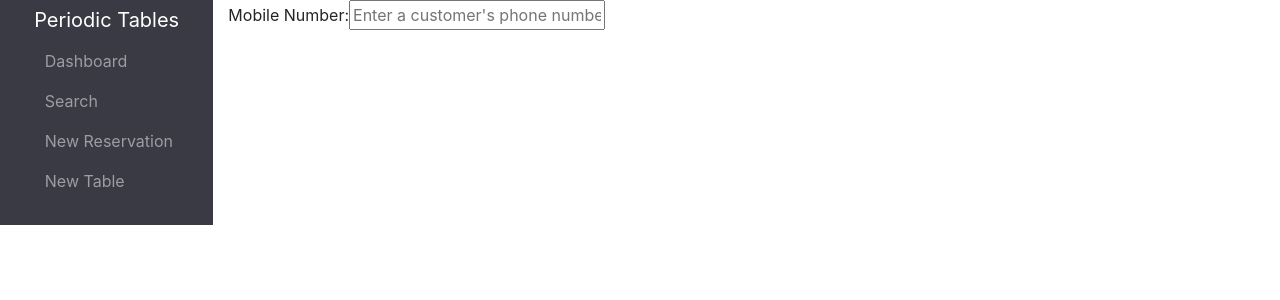
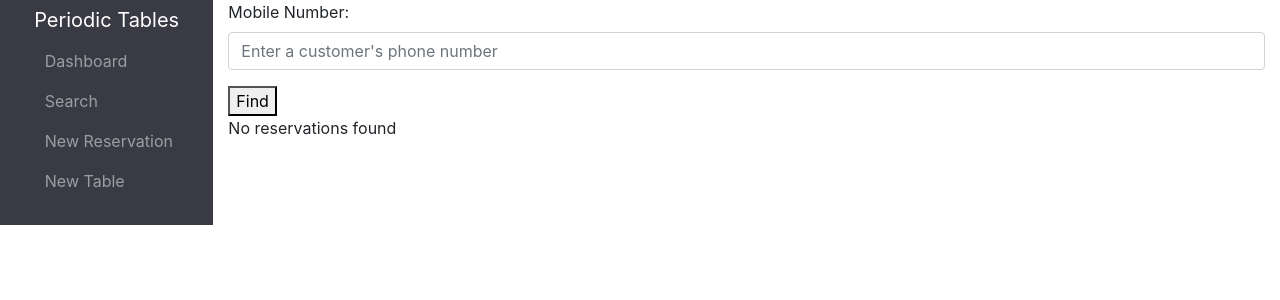
Before and after one commit to lawrenceyoon/Restaurant-Reservation-Project, a React (Create React App) app in the folder front-end/: page /search in a window 1280 px wide. Shown: the top 300 px of the page. Built offline with nearby package versions, Linux system fonts and the light colour scheme; no server answers; a web font is replaced by a local one.

Commit message:
finished 7th user story, ONTO LAST ONE!

```diff
--- a/front-end/src/dashboard/Dashboard.js
+++ b/front-end/src/dashboard/Dashboard.js
@@ -56,7 +56,7 @@ function Dashboard() {
       people,
       status,
     }) => (
-      <section key={reservation_id}>
+      <div className="reservation" key={reservation_id}>
         <h3>
           {first_name} {last_name} ID #: {reservation_id}
         </h3>
@@ -69,7 +69,7 @@ function Dashboard() {
             <button type="button">Seat</button>
           </Link>
         ) : null}
-      </section>
+      </div>
     )
   );
 
@@ -125,7 +125,7 @@ function Dashboard() {
   const tablesData = tables.map(
     ({ table_id, table_name, capacity, reservation_id }) => {
       return (
-        <section key={table_id}>
+        <div className="table" key={table_id}>
           <h3>Table Name: {table_name}</h3>
           <p>Table ID: {table_id}</p>
           <p>Capacity: {capacity}</p>
@@ -145,12 +145,10 @@ function Dashboard() {
               </button>
             </div>
           )}
-        </section>
+        </div>
       );
     }
   );
-
-  /* ----- helper functions ----- */
 
   /* ----- event handlers ----- */
   const handleNextButton = () => {
--- a/front-end/src/reservations/NewReservation.js
+++ b/front-end/src/reservations/NewReservation.js
@@ -13,9 +13,9 @@ const NewReservation = () => {
 
   /* ----- state ----- */
   const initialFormState = {
-    first_name: 'test_f_name',
-    last_name: 'test_l_name',
-    mobile_number: '111-222-3333',
+    first_name: '',
+    last_name: '',
+    mobile_number: '',
     // reservation_date: today(),
     reservation_date: today(),
     reservation_time: '18:00:00',
@@ -28,6 +28,17 @@ const NewReservation = () => {
   const [formErrors, setFormErrors] = useState([]);
 
   /* ----- helper functions ----- */
+  // checks if mobile_number is in proper format: all numbers XXX-XXX-XXXX
+  const mobileNumberFormat = () => {
+    let regExp7 = /^\(?([0-9]{3})\)?[-]?([0-9]{4})$/;
+    let regExp10 = /^\(?([0-9]{3})\)?[-]?([0-9]{3})[-]?([0-9]{4})$/;
+    let match7 = formData.mobile_number.match(regExp7);
+    let match10 = formData.mobile_number.match(regExp10);
+
+    if (match7 || match10) return true;
+    return false;
+  };
+
   // returns the specific reservation_date as a number example: sun = 0, tues = 2, sat = 6
   const getReservationDay = () => {
     const year = formData.reservation_date.split('-')[0];
@@ -77,12 +88,18 @@ const NewReservation = () => {
 
   // error check, returns an array of errors, or empty array if everything's good
   const formValidation = () => {
+    const mobileNumberFormatCheck = mobileNumberFormat();
     const reservationDateTuesdayCheck = getReservationDay();
     const reservMinusTodayDate = reservationMinusTodayDate();
     const reservationTimeIsValidCheck = reservationTimeIsValid();
 
     const array = [];
 
+    // checks if mobile_number is formatted correctly: XXX-XXX-XXXX
+    if (!mobileNumberFormatCheck)
+      array.push(
+        'The mobile number must be all numbers in format: XXX-XXXX OR XXX-XXX-XXXX'
+      );
     // check if reservation_date is on Tuesday
     if (reservationDateTuesdayCheck === 2)
       array.push('We are closed on Tuesdays. No reservations allowed.');
@@ -120,8 +137,8 @@ const NewReservation = () => {
 
     // handles all form validations, returns an array with errors.
     const runFormValidation = formValidation();
+
     setFormErrors(runFormValidation);
-
     if (!runFormValidation.length) {
       try {
         const url = 'http://localhost:5000/reservations';
--- a/front-end/src/search/Search.js
+++ b/front-end/src/search/Search.js
@@ -1,21 +1,78 @@
 // dependencies
-import React from 'react';
+import React, { useState } from 'react';
+import axios from 'axios';
 // local files
 
 const Search = () => {
+  /* ----- state ----- */
+  const [mobileNumber, setMobileNumber] = useState('');
+  const [reservations, setReservations] = useState([]);
+
+  /* ----- event handlers ----- */
+  const handleChange = (event) => {
+    setMobileNumber(event.target.value);
+  };
+
+  const handleFormSubmit = async (event) => {
+    event.preventDefault();
+    try {
+      const url = `http://localhost:5000/reservations?mobile_number=${mobileNumber}`;
+      const response = await axios.get(url);
+
+      setReservations(response.data.data);
+    } catch (error) {
+      console.log(error);
+    }
+  };
+
+  const reservationsData = reservations.map(
+    ({
+      reservation_id,
+      first_name,
+      last_name,
+      mobile_number,
+      reservation_time,
+      people,
+      status,
+    }) => (
+      <div className="reservation" key={reservation_id}>
+        <h3>
+          {first_name} {last_name} ID #: {reservation_id}
+        </h3>
+        <p>Phone Number: {mobile_number}</p>
+        <p>Reservation Time: {reservation_time}</p>
+        <p>Number of people: {people}</p>
+        <p data-reservation-id-status={reservation_id}>Status: {status}</p>
+      </div>
+    )
+  );
+
+  /* ----- render content ----- */
   return (
     <section className="Search">
-      <form>
-        <label htmlFor="mobile_number">
-          Mobile Number:
+      <form onSubmit={handleFormSubmit}>
+        <div className="form-group">
+          <label htmlFor="mobile_number">Mobile Number:</label>
           <input
             id="mobile_number"
+            className="form-control"
             type="tel"
             name="mobile_number"
             placeholder="Enter a customer's phone number"
+            value={mobileNumber}
+            onChange={handleChange}
             required
           />
-        </label>
+        </div>
+        <button type="submit">Find</button>
+
+        <section className="AllReservations">
+          {!reservations.length ? (
+            <div>No reservations found</div>
+          ) : (
+            reservationsData
+          )}
+        </section>
       </form>
     </section>
   );
--- a/front-end/src/utils/api.js
+++ b/front-end/src/utils/api.js
@@ -63,6 +63,7 @@ export async function listReservations(params, signal) {
   Object.entries(params).forEach(([key, value]) =>
     url.searchParams.append(key, value.toString())
   );
+
   return await fetchJson(url, { headers, signal }, [])
     .then(formatReservationDate)
     .then(formatReservationTime);
```
Also changed, not shown: 2 other files (tests, documents, lock files or other folders).
